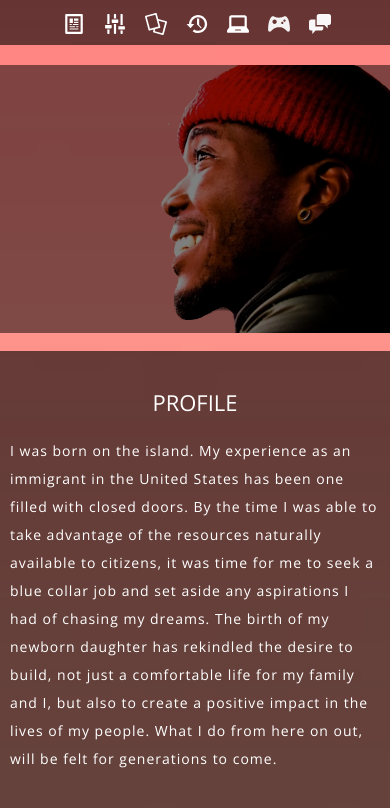
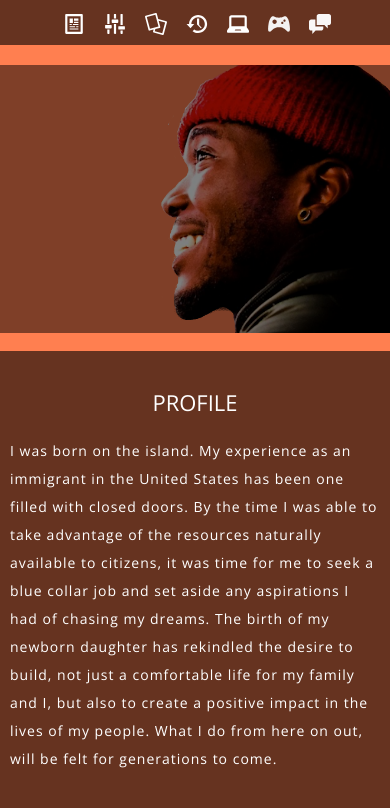
Before and after one commit to codegician/codegician, a plain HTML site: page index.html in a window 390 px wide. Shown: the part 85-893 px from the top of the page. Drawn offline with nearby package versions, Linux system fonts and the light colour scheme.

Commit message:
remove bg image for mobile

```diff
--- a/css/main-small.css
+++ b/css/main-small.css
@@ -427,12 +427,7 @@
 
 
     html {
-  	background: url("../img/8.jpg");
-  	background-size: cover;
-  	-moz-background-size: cover;
-  	-o-background-size: cover;
-  	-webkit-background-size: cover;
-
+  	background-color: coral;
   }
 
   img {
```
